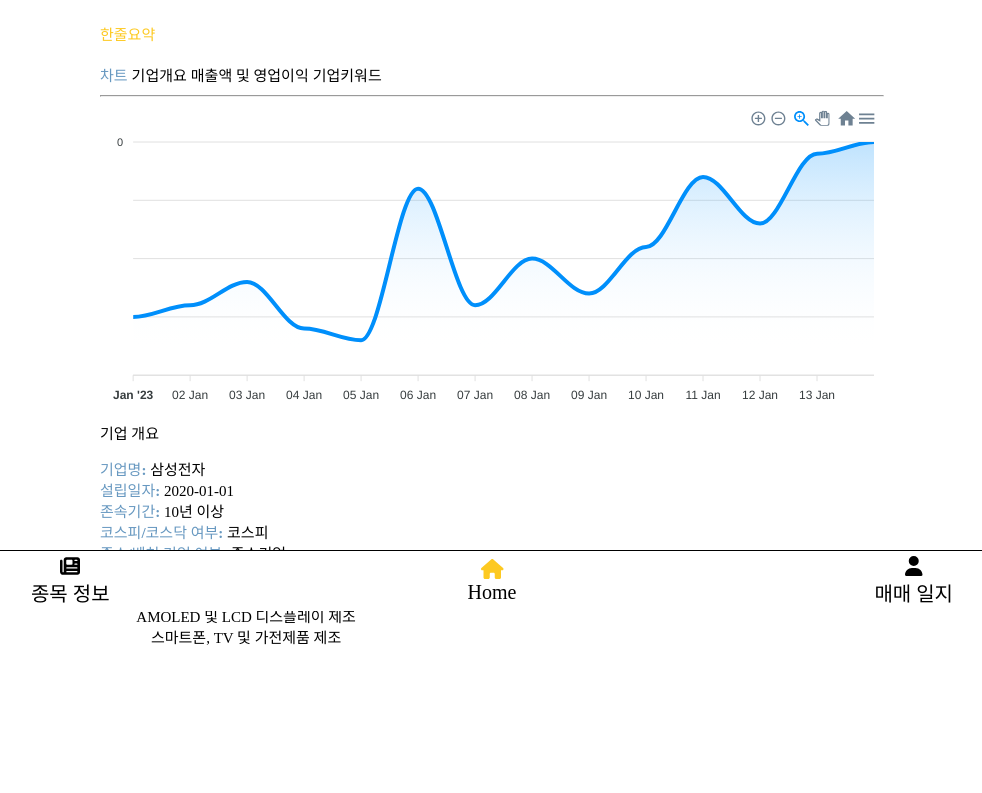
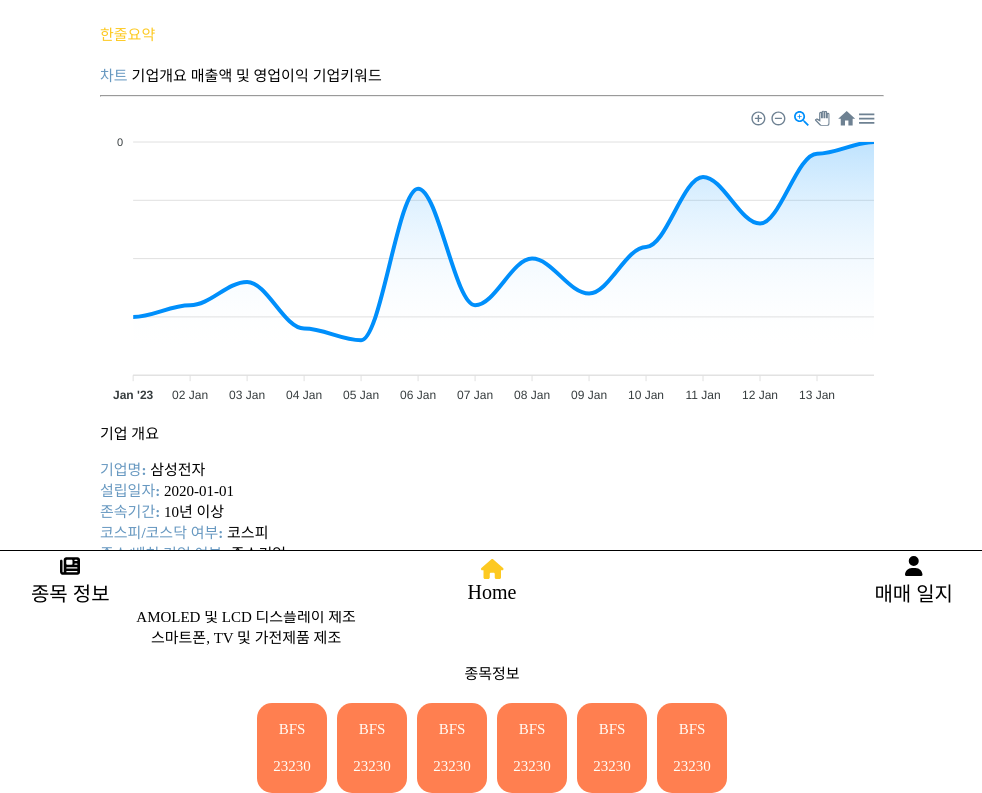
Before and after one commit to jeongmin59/antoday, a React (Vite) app in the folder antoday_FE/: page /stockinfo/1 in a window 1280 px wide. Shown: the part 189-982 px from the top of the page, without its empty margins (148-1130 px from the left). Before the commit the page ends 851 px from the top, so only its background shows below. Built offline with nearby package versions, Linux system fonts and the light colour scheme; a web font is replaced by a local one.

Commit message:
✨ Feat: 종목 정보 지수 컴포넌트 구현

```diff
--- /dev/null
+++ b/antoday_FE/src/components/StockInfo/atom/InfoCardComponent.module.css
@@ -0,0 +1,13 @@
+.cardContainer {
+  width: 3.5rem;
+  height: 4.5rem;
+  border-radius: 15px;
+  background-color: coral;
+  display: flex;
+  flex-direction: column;
+  align-items: center;
+  justify-content: center;
+  color: var(--main-white-color);
+  gap: 1rem;
+  font-size: var(--font-h6);
+}
--- /dev/null
+++ b/antoday_FE/src/components/StockInfo/atom/InfoCardComponent.tsx
@@ -0,0 +1,21 @@
+import React from "react";
+import styles from "./InfoCardComponent.module.css";
+
+interface InfoCardComponentProps {
+  title: string;
+  number: number;
+}
+
+const InfoCardComponent: React.FC<InfoCardComponentProps> = ({
+  title,
+  number,
+}) => {
+  return (
+    <div className={styles.cardContainer}>
+      <div>{title}</div>
+      <div>{number}</div>
+    </div>
+  );
+};
+
+export default InfoCardComponent;
--- a/antoday_FE/src/components/StockInfo/module/StockInformation.module.css
+++ b/antoday_FE/src/components/StockInfo/module/StockInformation.module.css
@@ -1,3 +1,15 @@
 .mainContainer {
+}
 
+.title {
+  font-size: var(--font-h6);
+  margin-bottom: 1rem;
 }
+
+.StockInfoContainer {
+  display: flex;
+  flex-direction: row;
+  flex-wrap: wrap;
+  gap: 0.5rem;
+  justify-content: center;
+}
--- a/antoday_FE/src/components/StockInfo/module/StockInformation.tsx
+++ b/antoday_FE/src/components/StockInfo/module/StockInformation.tsx
@@ -1,8 +1,24 @@
-import React from "react";
+import React, { useState } from "react";
 import styles from "./StockInformation.module.css";
+import InfoCardComponent from "../atom/InfoCardComponent";
 
 const StockInformation: React.FC = () => {
-  return <React.Fragment></React.Fragment>;
+  const [titleText, setTitle] = useState<string>("BFS");
+  const [contentText, setContent] = useState<number>(23230);
+
+  return (
+    <div className={styles.mainContainer}>
+      <div className={styles.title}>종목정보</div>
+      <div className={styles.StockInfoContainer}>
+        <InfoCardComponent title={titleText} number={contentText} />
+        <InfoCardComponent title={titleText} number={contentText} />
+        <InfoCardComponent title={titleText} number={contentText} />
+        <InfoCardComponent title={titleText} number={contentText} />
+        <InfoCardComponent title={titleText} number={contentText} />
+        <InfoCardComponent title={titleText} number={contentText} />
+      </div>
+    </div>
+  );
 };
 
 export default StockInformation;
```
